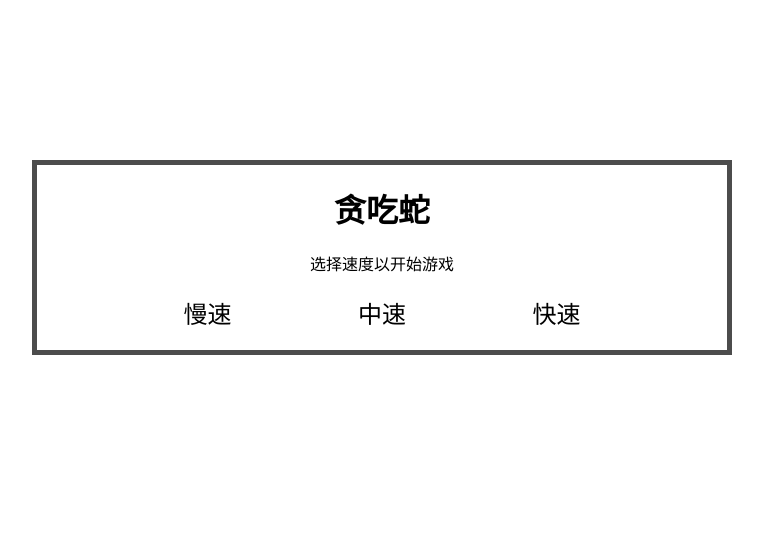
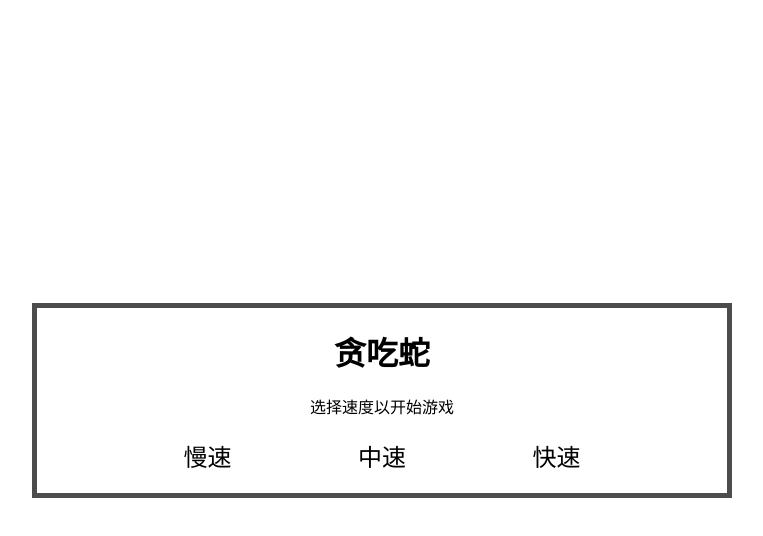
Before and after one commit to KellanLi/gluttonous-snake, a Vue app: page /#/ in a window 1280 px wide. Shown: the top 536 px of the page, without its empty margins (258-1021 px from the left). Built offline with nearby package versions, Linux system fonts and the light colour scheme.

Commit message:
feat: 发布

```diff
--- a/src/App.vue
+++ b/src/App.vue
@@ -1,5 +1,12 @@
 <template>
-  <div>
+  <div class="app">
     <router-view />
   </div>
 </template>
+
+<style lang="less" scoped>
+.app {
+  height: 100vh;
+  width: 100vw;
+}
+</style>
--- a/src/page/game-page.vue
+++ b/src/page/game-page.vue
@@ -315,6 +315,7 @@ onUnmounted(() => {
 </script>
 
 <template>
+  <div class="container">
     <div class="board" @click="pauseGame" @touchstart="pauseGame">
       <div class="board__inner">
         <div class="board__item-container" :style="boardContainerStyle">
@@ -329,6 +330,7 @@ onUnmounted(() => {
               }"
             />
           </template>
+        </div>
       </div>
     </div>
   </div>
@@ -349,6 +351,13 @@ onUnmounted(() => {
 </template>
 
 <style scoped lang="less">
+.container {
+  height: 100%;
+  display: flex;
+  justify-content: center;
+  align-items: center;
+}
+
 .board {
   border: solid 5px rgba(0, 0, 0, 0.7);
   width: 90vw;
--- a/src/page/home-page.vue
+++ b/src/page/home-page.vue
@@ -44,11 +44,12 @@ const clickFast = () => router.push({
 
 <style lang="less" scoped>
 .home-page {
-  height: 100vh;
+  height: 100%;
+  display: flex;
+  justify-content: center;
+  align-items: center;
 
   &__board {
-    margin: auto;
-    margin-top: 20vh;
     width: calc(90vw - 40px);
     max-width: 650px;
     border: solid 5px rgba(0, 0, 0, 0.7);
```
Also changed, not shown: 4 other files (tests, documents, lock files or other folders). Lines whose indentation alone changed are shown as unchanged.
